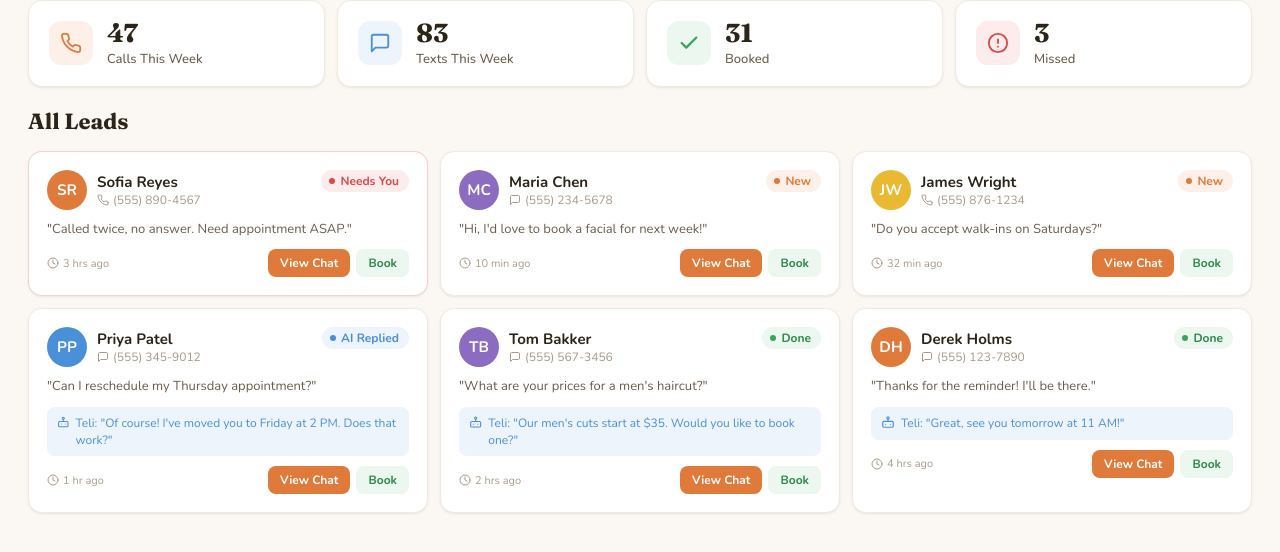
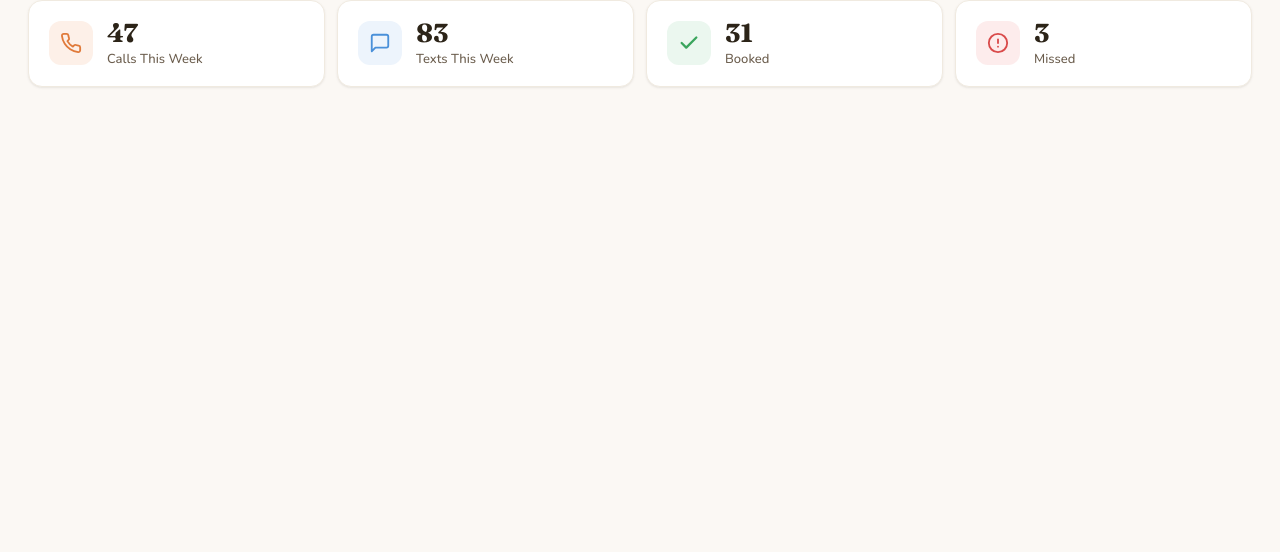
Before and after one commit to ArunimaV/bookd, a Next.js app: page /leads in a window 1280 px wide. Shown: the part 204-756 px from the top of the page. Built offline with nearby package versions, Linux system fonts and the light colour scheme; no server answers.

Commit message:
removed all leads tab

```diff
--- a/dashboard.tsx
+++ b/dashboard.tsx
@@ -84,12 +84,6 @@ function getTabDefinitions(leads: Lead[]): TabDef[] {
       count: leads.filter((l) => l.status === "new" || l.status === "urgent").length,
     },
     {
-      id: "leads",
-      label: "All Leads",
-      icon: Icons.people,
-      count: leads.length,
-    },
-    {
       id: "business_analytics",
       label: "Business Analytics",
       icon: Icons.chartBar,
@@ -123,7 +117,6 @@ function TabContent({ activeTab, business, user, onBusinessUpdate }: TabContentP
     <Suspense fallback={<TabLoadingFallback />}>
       {activeTab === "inbox" && <InboxTab leads={LEADS} />}
       {activeTab === "calendar" && <CalendarTab appointments={APPOINTMENTS} agentPhoneNumber={business?.teli_phone_number || null} />}
-      {activeTab === "leads" && <LeadsTab leads={LEADS} />}
       {activeTab === "business_analytics" && (
         <BusinessAnalyticsTab
           analytics={BUSINESS_ANALYTICS}
@@ -145,7 +138,6 @@ function TabContent({ activeTab, business, user, onBusinessUpdate }: TabContentP
 const TAB_TO_URL: Record<TabId, string> = {
   calendar: "/calendar",
   inbox: "/inbox",
-  leads: "/leads",
   business_analytics: "/analytics",
   your_agent: "/agent",
   profile: "/profile",
@@ -352,7 +344,7 @@ export default function App({ defaultTab = "calendar" }: AppProps): ReactNode {
           newCustomers={newCustomers}
           onDismiss={clearNewCustomers}
           onViewAll={() => {
-            router.push("/leads");
+            router.push("/inbox");
             clearNewCustomers();
           }}
         />
--- a/dashboard/types.ts
+++ b/dashboard/types.ts
@@ -4,7 +4,7 @@ export type LeadStatus = "new" | "in_progress" | "handled" | "urgent";
 export type AppointmentStatus = "confirmed" | "pending" | "reminder_sent" | "cancelled";
 export type Channel = "call" | "text";
 export type AllStatus = LeadStatus | AppointmentStatus;
-export type TabId = "inbox" | "calendar" | "leads" | "business_analytics" | "your_agent" | "profile";
+export type TabId = "inbox" | "calendar" | "business_analytics" | "your_agent" | "profile";
 export type InboxFilter = "all" | "new" | "replied" | "urgent";
 
 export interface Lead {
--- a/tsconfig.json
+++ b/tsconfig.json
@@ -14,7 +14,7 @@
     "moduleResolution": "bundler",
     "resolveJsonModule": true,
     "isolatedModules": true,
-    "jsx": "preserve",
+    "jsx": "react-jsx",
     "incremental": true,
     "plugins": [
       {
```
